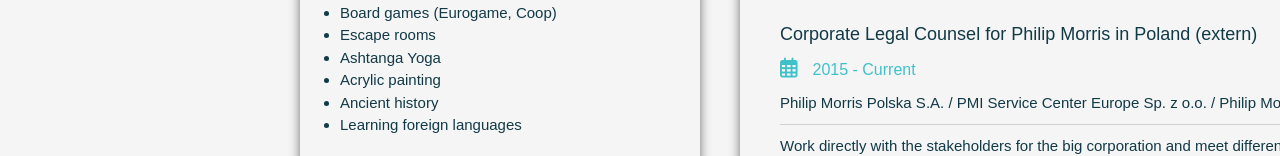
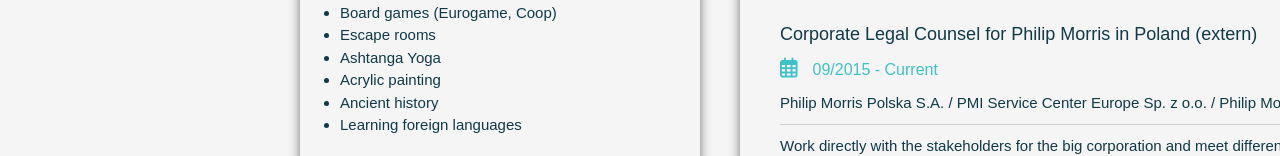
Before and after one commit to KkarolaS/resume, a React (Create React App) app: page /about in a window 1280 px wide. Shown: the part 1036-1192 px from the top of the page. Built offline with nearby package versions, Linux system fonts and the light colour scheme; no server answers.

Commit message:
add month to starting date of PMI work

```diff
--- a/src/data/experienceData.js
+++ b/src/data/experienceData.js
@@ -2,7 +2,7 @@ export const experienceData = [
   {
     id: "1exp34",
     position: "Corporate Legal Counsel for Philip Morris in Poland (extern)",
-    date: "2015 - Current",
+    date: "09/2015 - Current",
     companyName:
       "Philip Morris Polska S.A. / PMI Service Center Europe Sp. z o.o. / Philip Morris Polska Distribution Sp. z o.o. etc.",
     last: true,
```
